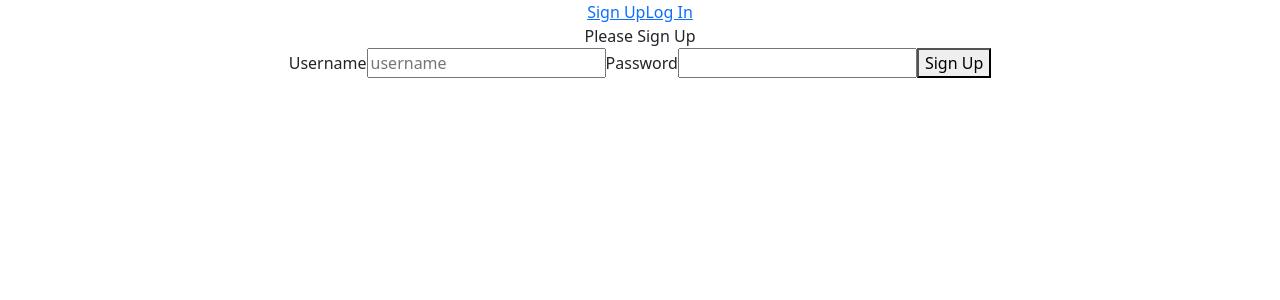
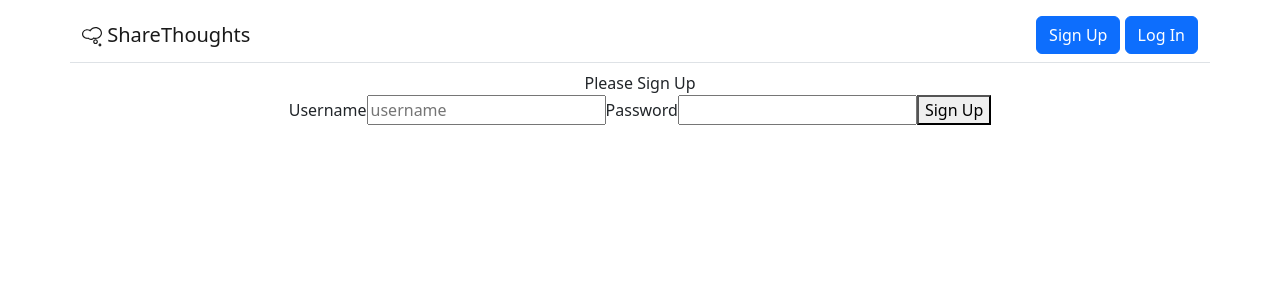
Before and after one commit to kpgh46/twttrClone, a React (Create React App) app in the folder frontend/: page /signup in a window 1280 px wide. Shown: the top 300 px of the page. Built offline with nearby package versions, Linux system fonts and the light colour scheme.

Commit message:
added buttons and logo to navbar

```diff
--- a/frontend/src/components/Navbar.js
+++ b/frontend/src/components/Navbar.js
@@ -1,11 +1,13 @@
 import React from "react";
 import Container from "react-bootstrap/Container";
 import Navbar from "react-bootstrap/Navbar";
+import Button from "react-bootstrap/Button";
 
 import { useContext } from "react";
 import { authContext } from "../context/authContext";
 import { TweetContext } from "../context/tweetContext";
 import { Link } from "react-router-dom";
+import { TfiThought } from "react-icons/tfi";
 
 const NavigationBar = () => {
 	const { removeUser, loggedInUser } = useContext(authContext);
@@ -16,20 +18,36 @@ const NavigationBar = () => {
 		resetTweets();
 	};
 	return (
-		<div>
+		<Navbar>
+			<Container className="border-bottom">
+				<Navbar.Brand href="#">
+					{" "}
+					<TfiThought /> ShareThoughts
+				</Navbar.Brand>
+				<Navbar.Text>
 					{!loggedInUser && (
 						<div>
-					<Link to="/signup">Sign Up</Link>
-					<Link to="/login">Log In</Link>
+							<Button style={{ color: "white" }} href="/signup">
+								Sign Up
+							</Button>{" "}
+							<Button style={{ color: "white" }} href="/login">
+								Log In
+							</Button>{" "}
 						</div>
 					)}
 					{loggedInUser && (
-				<div>
+						<div className="d-flex flex-row">
+							<div className="m-2">
 								{loggedInUser.user.username}
-					<button onClick={logout}>LogOut</button>
+							</div>
+							<Button variant="outline-primary" onClick={logout}>
+								LogOut
+							</Button>
 						</div>
 					)}
-		</div>
+				</Navbar.Text>
+			</Container>
+		</Navbar>
 	);
 };
 
--- a/frontend/src/pages/Home.js
+++ b/frontend/src/pages/Home.js
@@ -10,20 +10,19 @@ import "bootstrap/dist/css/bootstrap.min.css";
 
 let Home = () => {
 	return (
-		<div className="container border">
-			<Header />
+		<div className="container w-75">
 			<NavigationBar />
 			<div className="row">
-				<Card className="col-3 border">
+				<div className="col-3 border-end">
 					<CreateTweet />
-				</Card>
+				</div>
 				<div className="col-6">
 					<TweetCard />
 				</div>
-				<Card className="col border">
+				<div className="col border-start">
 					<h1>USER list</h1>
 					<FollowUsers />
-				</Card>
+				</div>
 			</div>
 		</div>
 	);
--- a/frontend/src/pages/SignUp.js
+++ b/frontend/src/pages/SignUp.js
@@ -2,6 +2,7 @@ import React from "react";
 import { useState, useContext } from "react";
 import { authContext } from "../context/authContext";
 import Navbar from "../components/Navbar";
+import Button from "react-bootstrap/Button";
 
 const SignUp = () => {
 	let [username, setUserName] = useState("");
```
Lines whose indentation alone changed are shown as unchanged.
